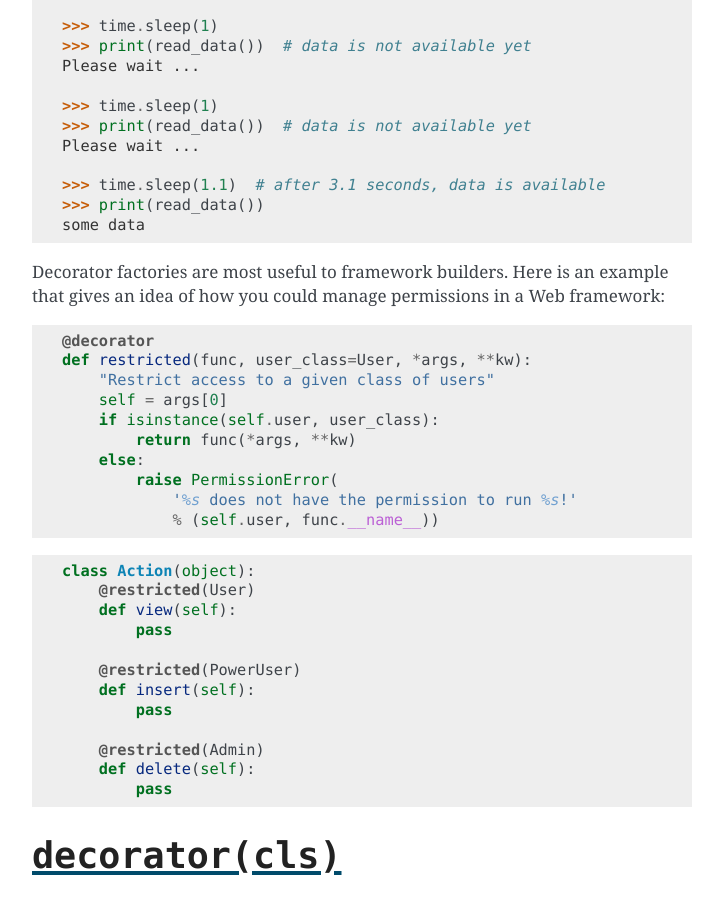
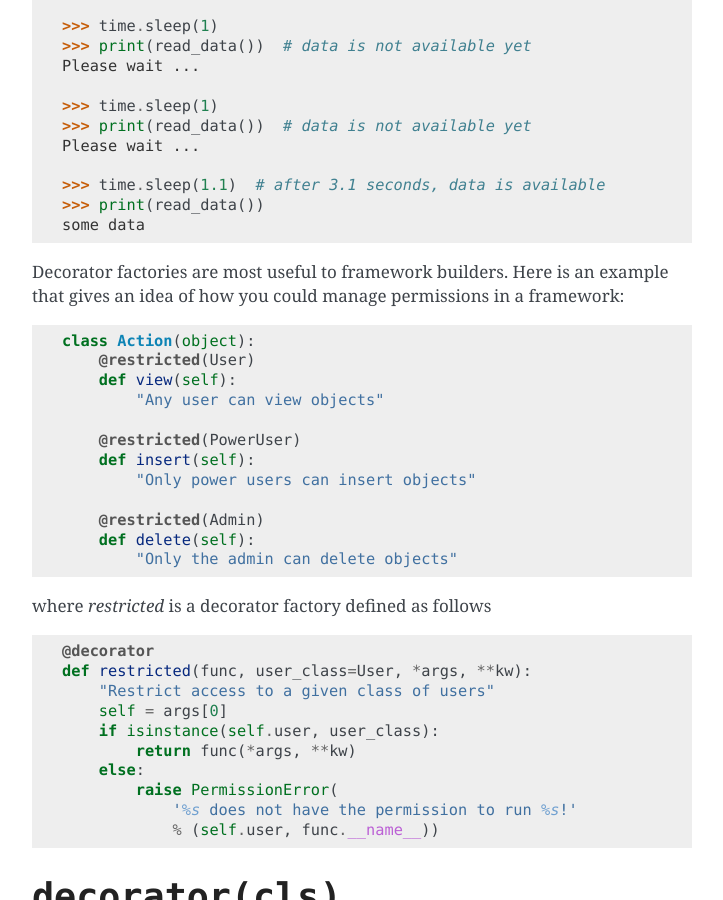
Before and after one commit to micheles/decorator, a Sphinx documentation site: the page built from docs/tests.documentation.rst, in a window 1280 px wide and 900 px high, scrolled down 10389 px. Shown: the whole window, without its empty margins (388-1111 px from the left). Built offline with Sphinx 7.4.7, drawn with Linux system fonts in a browser that asks for light colours; pages that are not in the unit, such as notebooks, are missing from menus.

Commit message:
Updated docs [skip CI]

```diff
--- a/docs/tests.documentation.rst
+++ b/docs/tests.documentation.rst
@@ -555,7 +555,25 @@ available. For instance:
  some data
 
 Decorator factories are most useful to framework builders. Here is an example
-that gives an idea of how you could manage permissions in a Web framework:
+that gives an idea of how you could manage permissions in a framework:
+
+.. code-block:: python
+
+ class Action(object):
+     @restricted(User)
+     def view(self):
+         "Any user can view objects"
+
+     @restricted(PowerUser)
+     def insert(self):
+         "Only power users can insert objects"
+
+     @restricted(Admin)
+     def delete(self):
+         "Only the admin can delete objects"
+
+
+where `restricted` is a decorator factory defined as follows
 
 .. code-block:: python
 
@@ -569,21 +587,6 @@ that gives an idea of how you could manage permissions in a Web framework:
          raise PermissionError(
              '%s does not have the permission to run %s!'
              % (self.user, func.__name__))
-
-.. code-block:: python
-
- class Action(object):
-     @restricted(User)
-     def view(self):
-         pass
-
-     @restricted(PowerUser)
-     def insert(self):
-         pass
-
-     @restricted(Admin)
-     def delete(self):
-         pass
 
 
 ``decorator(cls)``
```
Also changed, not shown: 1 other file.
